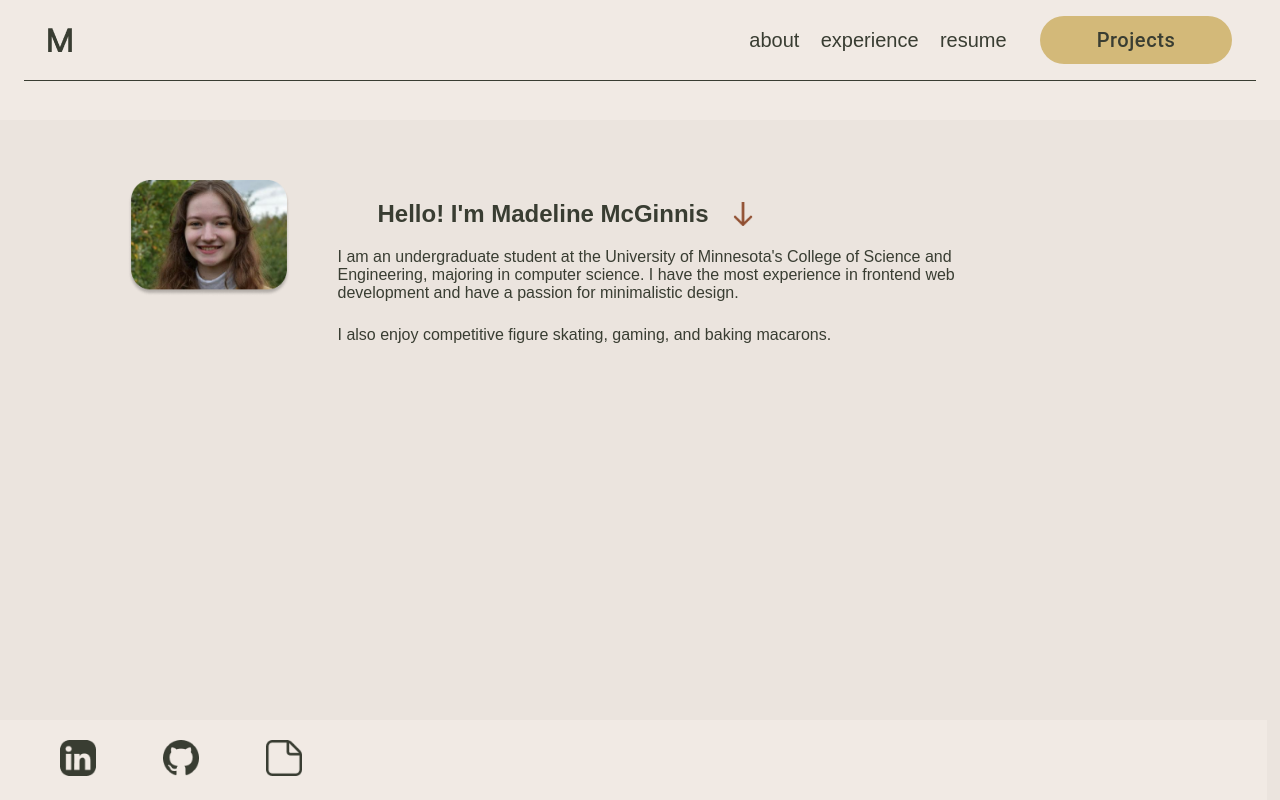
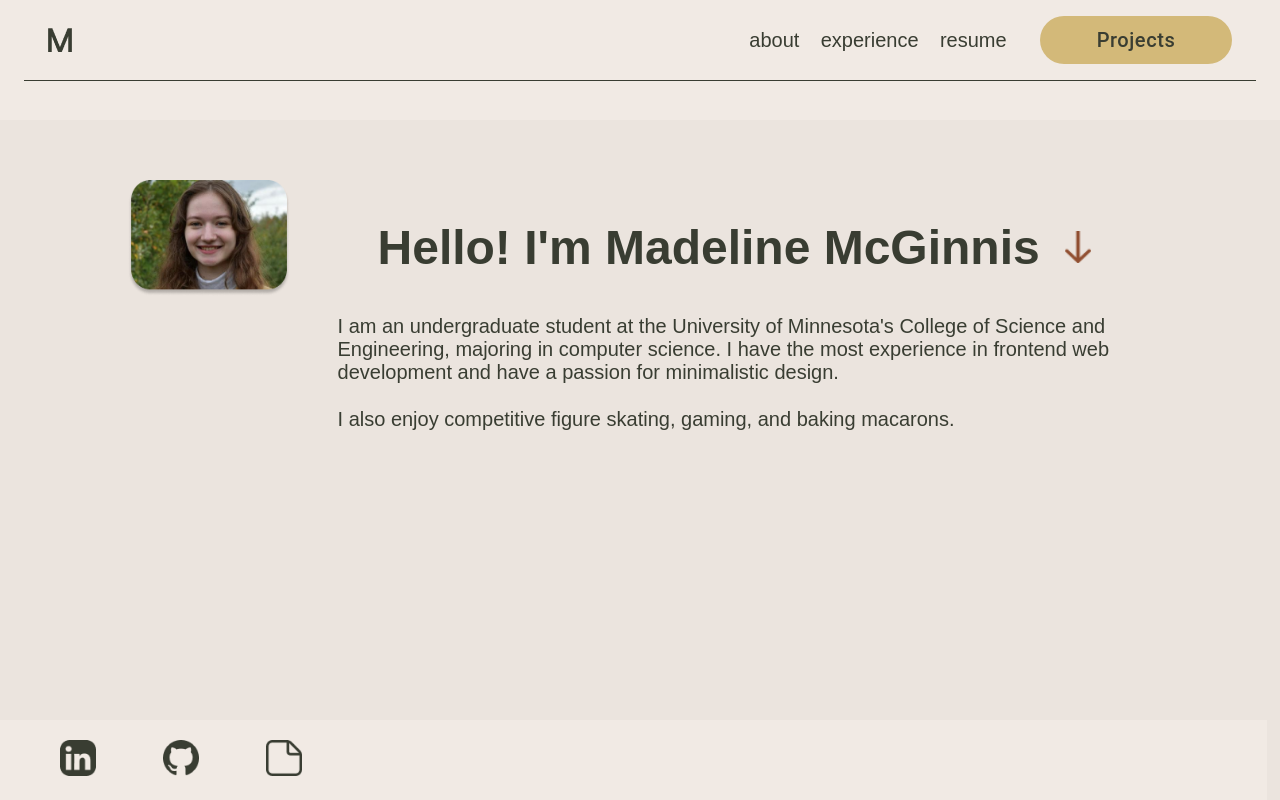
Before and after one commit to madelinemcg/portfolio, a React (Create React App) app: page / in a window 1280 px wide. Built offline with nearby package versions, Linux system fonts and the light colour scheme.

Commit message:
Animation, icon, and font-size

```diff
--- a/package.json
+++ b/package.json
@@ -15,8 +15,10 @@
     "@types/react-dom": "^18.0.0",
     "bootstrap": "^5.2.0",
     "clipboard-copy": "^4.0.1",
+    "gsap": "^3.11.0",
     "react": "^18.2.0",
     "react-dom": "^18.2.0",
+    "react-gsap": "^3.2.1",
     "react-router-dom": "^6.3.0",
     "react-scripts": "5.0.1",
     "sass": "^1.54.3",
--- a/public/index.html
+++ b/public/index.html
@@ -2,7 +2,8 @@
 <html lang="en">
   <head>
     <meta charset="utf-8" />
-    <link rel="icon" href="%PUBLIC_URL%/logo.png" />
+    <link rel="icon" href="%PUBLIC_URL%/favicon.ico" />
+    <link rel="manifest" href="%PUBLIC_URL%/manifest.json" />
     <meta name="viewport" content="width=device-width, initial-scale=1" />
     <meta
       name="description"
--- a/src/pages/HomePage/HomePage.scss
+++ b/src/pages/HomePage/HomePage.scss
@@ -54,19 +54,26 @@
 
       .left-text {
         color: COLORS.$DARK_GREEN;
-        max-width: 624px;
+        max-width: 800px;
 
         @include BREAKPOINTS.NOT_MOBILE {
           padding-left: 48px;
+          font-size: 20px;
         }
 
         .heading {
           display: flex;
           text-align: center;
+          font-size: 16px;
 
           @include BREAKPOINTS.NOT_MOBILE {
             padding-left: 40px;
             text-align: start;
+            font-size: 32px;
+          }
+
+          .title {
+            display: flex;
           }
 
           .arrow-wrapper {
@@ -77,6 +84,8 @@
 
             @include BREAKPOINTS.NOT_MOBILE {
               padding-left: 24px;
+              height: 32px;
+              width: 28px;
             }
           }
         }
--- a/src/pages/HomePage/HomePage.tsx
+++ b/src/pages/HomePage/HomePage.tsx
@@ -2,8 +2,12 @@ import "./HomePage.scss";
 import Profile from "../../assets/images/profile.png";
 import Arrow from "../../assets/images/arrow.png";
 import { COPY } from "../../assets/copy/copy";
+import gsap from "gsap";
 
 export const HomePage: React.FC = () => {
+  gsap.to(".title", { duration: 0.01, opacity: 0 });
+  gsap.to(".title", { duration: 3, opacity: 1 });
+
   return (
     <div className="page">
       <div className="background" />
@@ -12,7 +16,7 @@ export const HomePage: React.FC = () => {
           <img src={Profile} alt="" className="img-wrapper" />
           <div className="left-text">
             <div className="heading">
-              <h2>{COPY.PROFILE.HEADING}</h2>
+              <h2 className="title">{COPY.PROFILE.HEADING}</h2>
               <img src={Arrow} alt="" className="arrow-wrapper" />
             </div>
             <div>{COPY.PROFILE.DESCRIPTION}</div>
```
Also changed, not shown: public/manifest.json (added), 2 other files (tests, documents, lock files or other folders).
